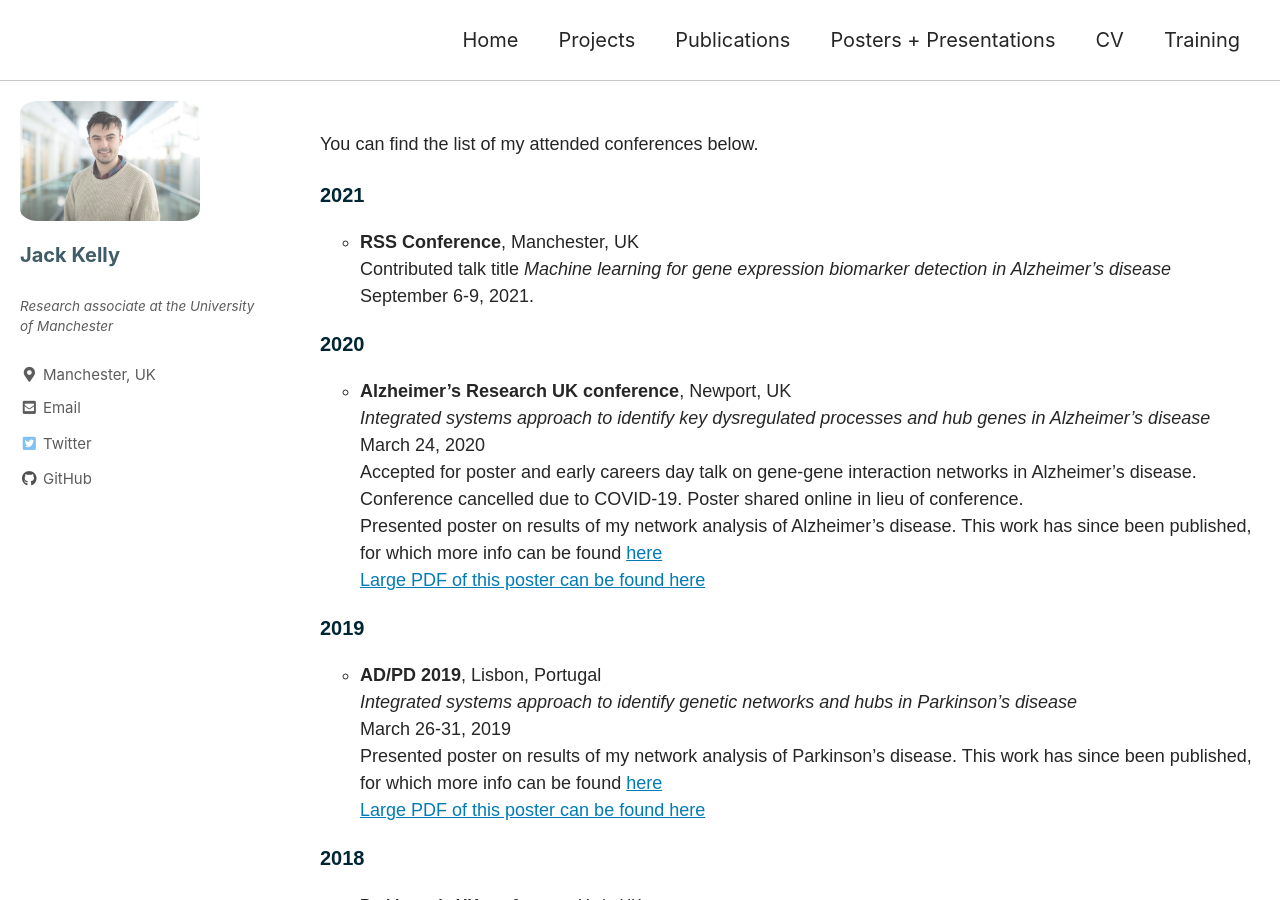
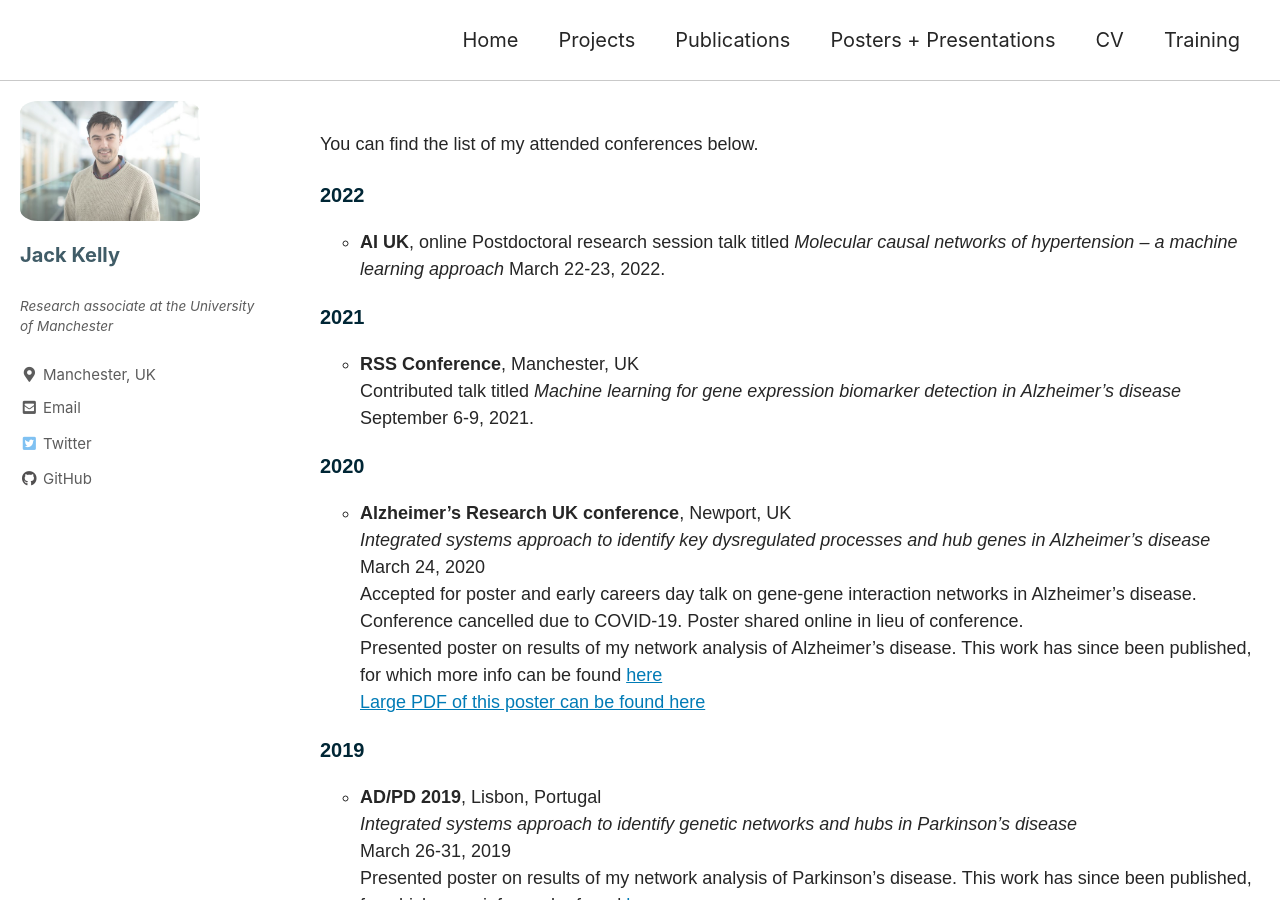
Before and after one commit to jackkelly75/jackkelly75.github.io, a Jekyll site: the page built from _pages/Posters+Presentations.md, in a window 1280 px wide and 900 px high. Built offline with Jekyll 4.4.1, drawn with Linux system fonts in a browser that asks for light colours; cached includes are drawn as plain includes; nearby versions of some CDN libraries.

Commit message:
Update Posters+Presentations.md

```diff
--- a/_pages/Posters+Presentations.md
+++ b/_pages/Posters+Presentations.md
@@ -11,9 +11,15 @@ classes: wide
 
 You can find the list of my attended conferences below.
 
+### 2022
+* **AI UK**, online
+Postdoctoral research session talk titled *Molecular causal networks of hypertension – a machine learning approach*
+March 22-23, 2022.
+
+
 ### 2021
 * **RSS Conference**, Manchester, UK
-Contributed talk title *Machine learning for gene expression biomarker detection in Alzheimer's disease*
+Contributed talk titled *Machine learning for gene expression biomarker detection in Alzheimer's disease*
 September 6-9, 2021.
 
 ### 2020
```
